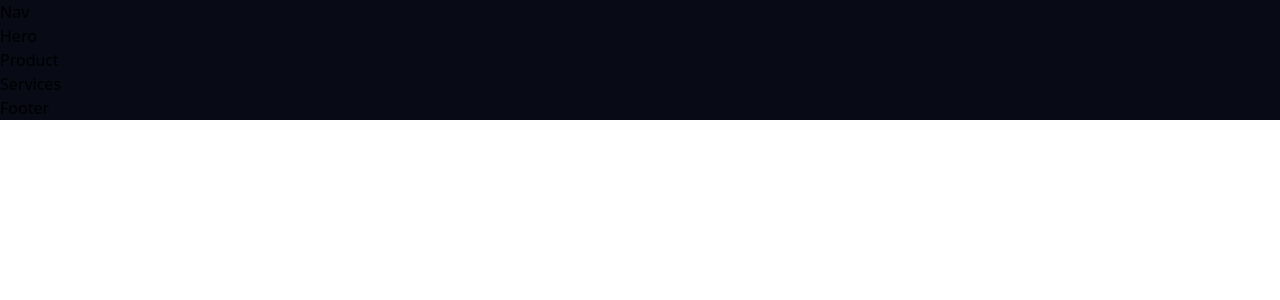
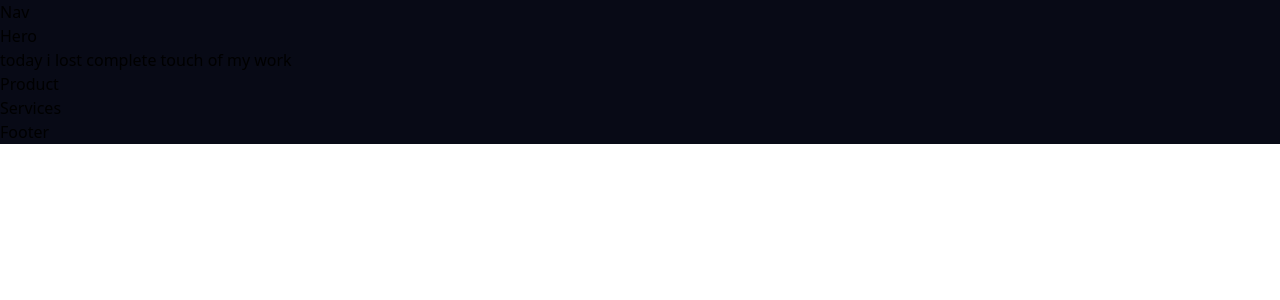
Before and after one commit to Tshewang2022/pro_archery, a React (Vite) app: page / in a window 1280 px wide. Shown: the top 300 px of the page. Built offline with nearby package versions, Linux system fonts and the light colour scheme.

Commit message:
just adding the dummy content today

```diff
--- a/src/App.jsx
+++ b/src/App.jsx
@@ -9,6 +9,7 @@ const App = () => {
         <Hero />
       </section>
       <section>
+        today i lost complete touch of my work
         <Product />
       </section>
       <section>
```
